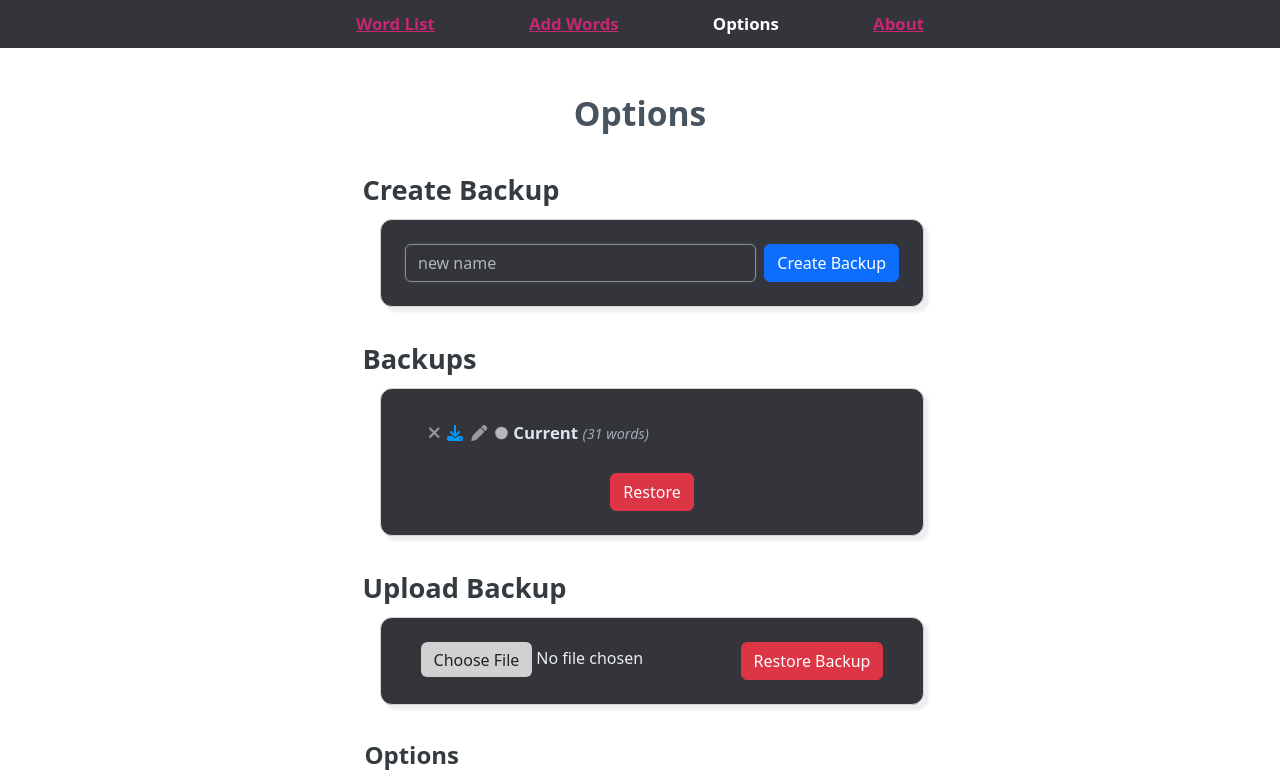
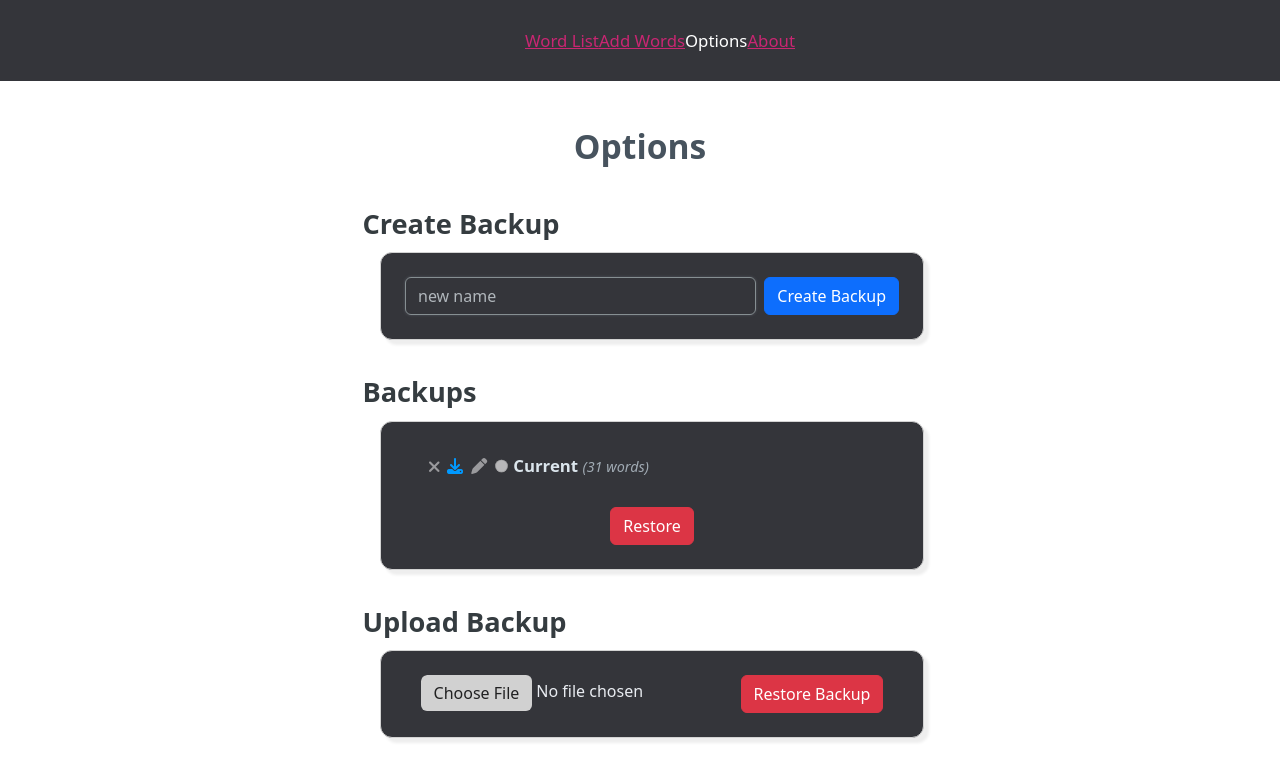
Before and after one commit to vishusandy/lexicon, a SvelteKit app: page /options in a window 1280 px wide. Shown: the top 777 px of the page. Built offline with nearby package versions, Linux system fonts and the light colour scheme.

Commit message:
changed nav to use menu element instead of ul

```diff
--- a/src/components/Nav.svelte
+++ b/src/components/Nav.svelte
@@ -12,7 +12,7 @@
 </script>
 
 <nav class="main">
-    <ul>
+    <menu>
         {#each links as link}
             <li>
                 {#if link.page != current}
@@ -22,5 +22,5 @@
                 {/if}
             </li>
         {/each}
-    </ul>
+    </menu>
 </nav>
```
